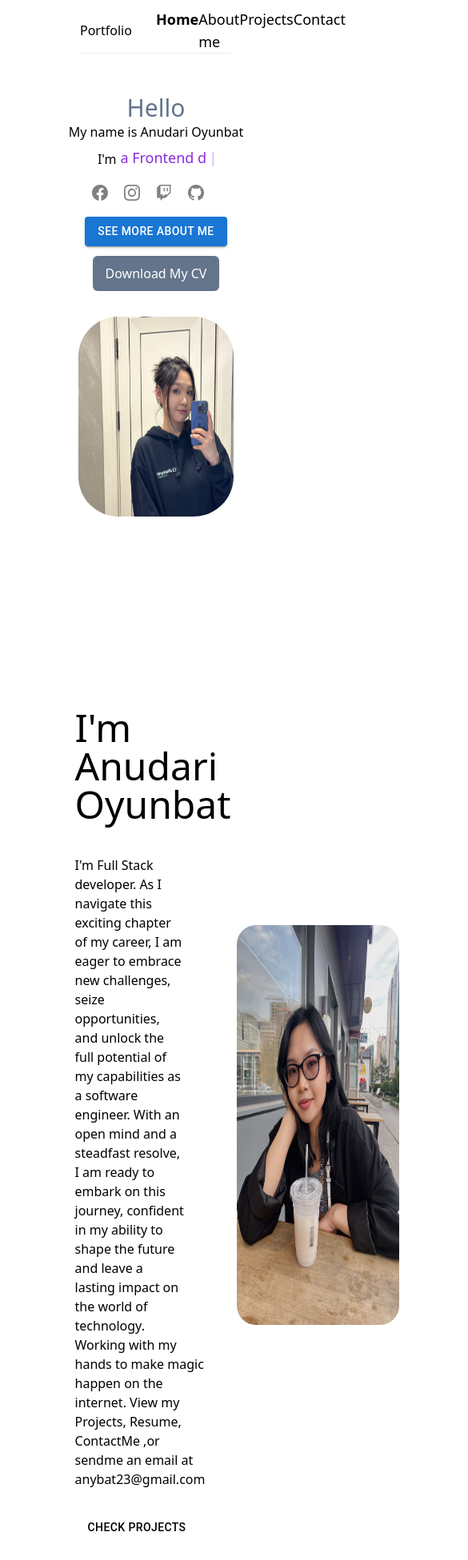
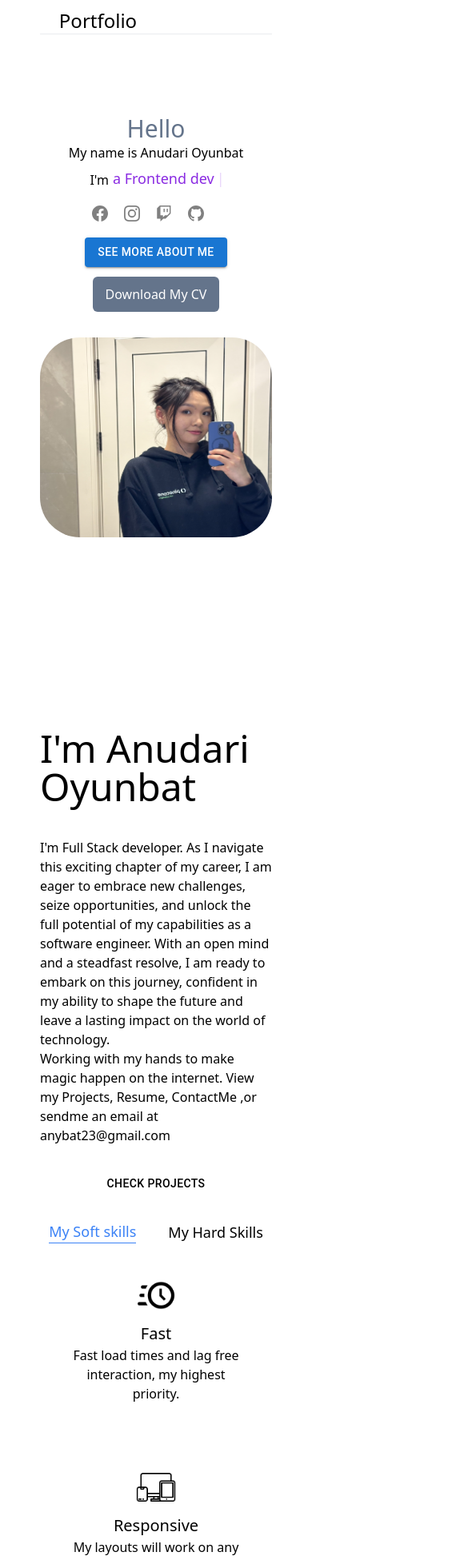
Before and after one commit to alianu23/Portfolio-ANu, a Next.js app: page /HomePage in a window 390 px wide. Shown: the top 1951 px of the page at 80% size, 585 px wide, since content can reach past the window. Built offline with nearby package versions, Linux system fonts and the light colour scheme.

Commit message:
responsive

```diff
--- a/src/components/Header/index.jsx
+++ b/src/components/Header/index.jsx
@@ -17,13 +17,13 @@ function Header() {
 
   return (
     <CssVarsProvider>
-      <header className={styles.header}>
+      <header className="mt-[10px] my-[50px] border-b-[1px] border-[#eaecef] flex lg:justify-between items-center justify-center">
         <motion.div
           initial={{ x: -400, opacity: 0, scale: 0 }}
           animate={{ x: 0, opacity: 1, scale: 1 }}
         >
           <Link href="./HomePage">
-            <h1 className={styles.portfolio}>Portfolio</h1>{" "}
+            <h1 className="text-2xl text-center w-full">Portfolio</h1>{" "}
           </Link>{" "}
         </motion.div>
 
@@ -32,10 +32,10 @@ function Header() {
             initial={{ x: 400, opacity: 0, scale: 0 }}
             animate={{ x: 0, opacity: 1, scale: 1 }}
           >
-            <div className={styles.inside}>
+            <div className="flex justify-between ">
               {navigations.map((navigation, i) => (
                 <Link
-                  className={`transition-all duration-75 text-lg ${
+                  className={`transition-all duration-75 lg:text-lg text-[0px] ${
                     isActive === navigation.path
                       ? "font-semibold"
                       : "hover:font-semibold "
--- a/src/components/Header/style.module.css
+++ b/src/components/Header/style.module.css
@@ -1,15 +1,3 @@
-.header {
-  display: flex;
-  justify-content: space-between;
-  align-items: center;
-  margin-inline: 50px;
-  margin-top: 10px;
-  border-bottom: 1px solid #eaecef;
-}
-.inside {
-  display: flex;
-  justify-content: space-between;
-}
 .hbutton {
   height: 100%;
   margin: 25px;
@@ -76,8 +64,4 @@
   .headerP:hover {
     font-weight: 300;
   }
-  .portfolio {
-    font-size: 16px;
-    font-weight: 400;
-  }
 }
--- a/src/components/ProjectData/index.jsx
+++ b/src/components/ProjectData/index.jsx
@@ -4,13 +4,13 @@ import React from "react";
 export const ProjectData = (props) => {
   return (
     <Link href={props.data.url}>
-      <div className="flex flex-col gap-3 items-center mt-7 hover:bg-black hover:opacity-50 bg-slate-900 rounded-md">
+      <div className="flex flex-col gap-3 items-center mt-7 lg:hover:bg-black lg:hover:opacity-50 lg:bg-slate-900 rounded-md">
         <img
-          className="h-[250px] w-[250px] rounded-t-md"
+          className="lg:h-[250px] lg:w-[250px] w-[600px] h-[250px] rounded-t-md"
           src={props.data.img}
           alt="project-img"
         />
-        <p className="text-slate-100 pb-7">{props.data.name}</p>
+        <p className="lg:text-slate-100 text-black pb-7">{props.data.name}</p>
       </div>
     </Link>
   );
--- a/src/components/Skills/index.jsx
+++ b/src/components/Skills/index.jsx
@@ -2,16 +2,7 @@ import React from "react";
 
 export const Skills = (props) => {
   return (
-    <div
-      style={{
-        display: "flex",
-        flexDirection: "column",
-        justifyContent: "center",
-        alignItems: "center",
-        flexWrap: "wrap",
-        margin: 40,
-      }}
-    >
+    <div className="justify-center items-center flex flex-col m-10">
       <img style={{ width: 50, height: 50 }} src={props.data.img} alt="" />
       <h1 style={{ fontWeight: 500, fontSize: 20, marginTop: 8 }}>
         {props.data.name}
--- a/src/pages/Aboutpage/index.jsx
+++ b/src/pages/Aboutpage/index.jsx
@@ -14,11 +14,11 @@ function AboutPage() {
       transition={{ duration: 0.5 }}
     >
       <div className="flex flex-col w-auto content-center items-center mb-7">
-        <div className="flex items-center mt-12 mx-16">
-          <section className="flex flex-col w-3/">
+        <div className="flex items-center mt-12 lg:mx-16">
+          <section className="flex flex-col justify-center items-center lg:items-start">
             <h1 className="text-5xl">I'm Anudari Oyunbat</h1>
-            <div className="flex flex-col w-78">
-              <h4 className="flex-wrap mt-10 mr-16">
+            <div className="flex flex-col lg:w-78 w-full">
+              <h4 className="flex-wrap mt-10 lg:mr-16 ">
                 I'm Full Stack developer. As I navigate this exciting chapter of
                 my career, I am eager to embrace new challenges, seize
                 opportunities, and unlock the full potential of my capabilities
@@ -27,7 +27,7 @@ function AboutPage() {
                 ability to shape the future and leave a lasting impact on the
                 world of technology.
               </h4>
-              <h4 className="flex-wrap mr-10">
+              <h4 className="flex-wrap lg:mr-10">
                 Working with my hands to make magic happen on the internet. View
                 my Projects, Resume, ContactMe ,or sendme an email at
                 anybat23@gmail.com
@@ -37,7 +37,10 @@ function AboutPage() {
               <Button1 />
             </div>
           </section>
-          <img className="rounded-3xl w-[400px] h-[500px]" src={img.src} />
+          <img
+            className="rounded-3xl lg:w-[400px] lg:h-[500px] w-0 h-0"
+            src={img.src}
+          />
         </div>
       </div>
       <div className="flex flex-col justify-center items-center">
@@ -70,11 +73,7 @@ function AboutPage() {
         {show === true ? (
           <div
             id="1"
-            style={{
-              display: "flex",
-              flexDirection: "row",
-              alignItems: "center",
-            }}
+            className="flex lg:flex-row justify-center flex-wrap items-center"
           >
             {softSkills.map((el, i) => (
               <Skills data={el} key={i} />
@@ -83,11 +82,7 @@ function AboutPage() {
         ) : (
           <div
             id="1"
-            style={{
-              display: "flex",
-              flexDirection: "row",
-              alignItems: "center",
-            }}
+            className="flex lg:flex-row justify-center flex-wrap items-center"
           >
             {hardSkills.map((el, i) => (
               <Skills data={el} key={i} />
--- a/src/pages/Contact/index.jsx
+++ b/src/pages/Contact/index.jsx
@@ -1,5 +1,5 @@
 import React, { useRef, useState } from "react";
-import { TextField } from "@mui/material";
+import { Stack, TextField } from "@mui/material";
 import { motion } from "framer-motion";
 import emailjs from "@emailjs/browser";
 import { toast } from "react-toastify";
@@ -51,7 +51,7 @@ export default function Contact() {
             width: "100%",
           }}
         >
-          <div className="flex flex-row items-center justify-between mx-10 my-5">
+          <div className="flex lg:flex-row flex-col gap-2 items-center justify-between mx-10 my-5">
             <section
               style={{
                 display: "flex",
@@ -75,15 +75,25 @@ export default function Contact() {
           <div
             style={{
               display: "flex",
-              justifyConten: "space-between",
-              width: "90%",
-              margin: 50,
+              flexDirection: "column",
             }}
+            className="lg:m-12 m-2"
           >
-            <div style={{ display: "flex" }}>
+            <div>
+              <h1 className="text-[0px] lg:text-2xl">Contact detail</h1>
+              <p className="text-[0px] lg:text-base">
+                Please provide me with your contact information including your
+                name, email, and phone number. Additionally, if you're
+                interested in discussing further details about your idea,
+                including its title and additional information, I would be more
+                than happy to arrange a call back at your convenience.
+              </p>
+            </div>
+            <div style={{ display: "flex" }} className="flex-col">
               <div style={{ display: "flex", flexDirection: "column" }}>
+                <Stack>
                   <TextField
-                  style={{ marginTop: 10, marginRight: 10 }}
+                    className="lg:mt-2 lg:mr-2 mt-0 mr-0"
                     id="outlined-basic"
                     name="from_name"
                     autoComplete="given-name"
@@ -93,7 +103,15 @@ export default function Contact() {
                     variant="outlined"
                   />
                   <TextField
-                  style={{ marginTop: 10, marginRight: 10 }}
+                    className="lg:mt-2 lg:mr-2 mt-0 mr-0"
+                    id="outlined-number"
+                    label="Phone Number"
+                    type="Number"
+                    name="phone"
+                    required
+                  />
+                  <TextField
+                    className="lg:mt-2 lg:mr-2 mt-0 mr-0"
                     id="outlined-basic"
                     label="Write your email"
                     name="email"
@@ -102,8 +120,10 @@ export default function Contact() {
                     required
                     variant="outlined"
                   />
+                </Stack>
+                <Stack>
                   <TextField
-                  style={{ marginTop: 10 }}
+                    className="lg:mt-2 lg:mr-2 mt-0 mr-0"
                     id="filled-basic"
                     label="Title"
                     name="heading"
@@ -118,6 +138,7 @@ export default function Contact() {
                     name="message"
                     className="border py-[14px] pr-[14px] pl-5 border-zinc-200 rounded"
                   ></textarea>
+                </Stack>
                 <div>
                   <button
                     type="submit"
@@ -128,34 +149,6 @@ export default function Contact() {
                   </button>
                 </div>
               </div>
-              <TextField
-                style={{ marginTop: 10 }}
-                id="outlined-number"
-                label="Phone Number"
-                type="Number"
-                name="phone"
-                required
-                InputLabelProps={{
-                  shrink: true,
-                }}
-              />
-            </div>
-            <div
-              style={{
-                width: "50%",
-                marginLeft: 50,
-                borderLeft: "1px solid black",
-                paddingLeft: 20,
-              }}
-            >
-              <h1 style={{ fontSize: 32 }}>Contact detail</h1>
-              <p>
-                Please provide me with your contact information including your
-                name, email, and phone number. Additionally, if you're
-                interested in discussing further details about your idea,
-                including its title and additional information, I would be more
-                than happy to arrange a call back at your convenience.
-              </p>
             </div>
           </div>
         </form>
--- a/src/pages/HomePage/index.jsx
+++ b/src/pages/HomePage/index.jsx
@@ -13,7 +13,7 @@ import Link from "next/link";
 function Home() {
   return (
     <>
-      <div className="mt-0 mx-12 flex flex-col gap-48">
+      <div className="mt-0 lg:mx-12 flex flex-col gap-48">
         <div className={styles.contain}>
           <motion.div
             initial={{ x: -400, opacity: 0 }}
--- a/src/pages/Projects/index.jsx
+++ b/src/pages/Projects/index.jsx
@@ -17,7 +17,7 @@ export default function Project() {
             <h2 className="text-2xl ">MY PROJECTS</h2>
             <div className="w-28 h-[1px] bg-black"></div>
           </div>
-          <div className="grid grid-cols-3 gap-10 mx-16">
+          <div className="grid lg:grid-cols-3 grid-cols-1 gap-10 lg:mx-16 mx-1">
             {Projectd.map((el, i) => (
               <ProjectData data={el} key={i} />
             ))}
```
Also changed, not shown: 1 other file (tests, documents, lock files or other folders). Lines whose indentation alone changed are shown as unchanged.
